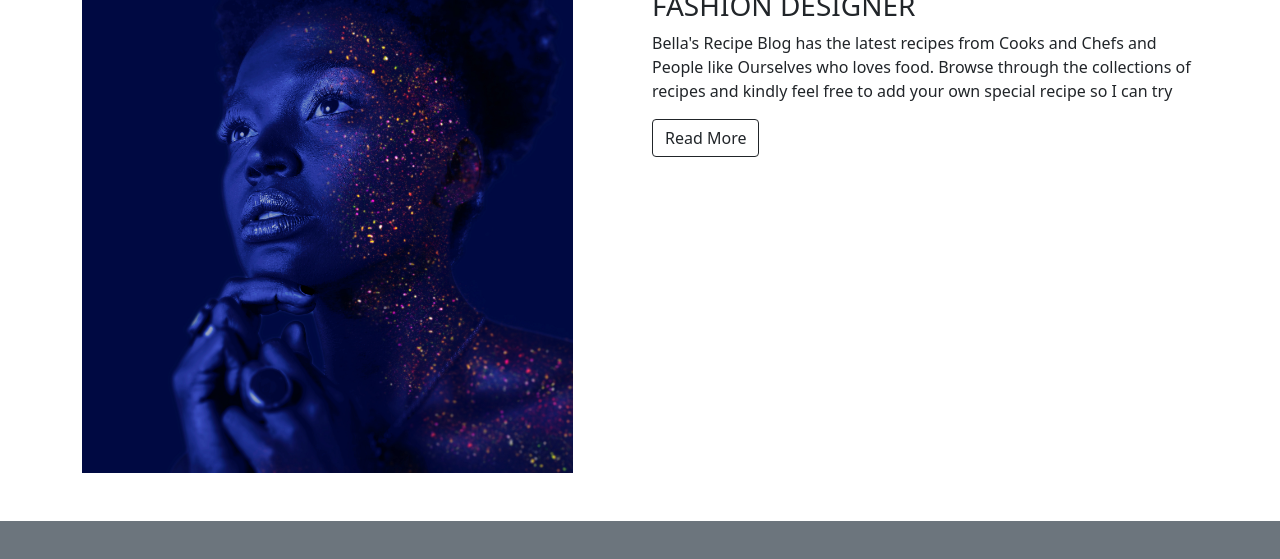
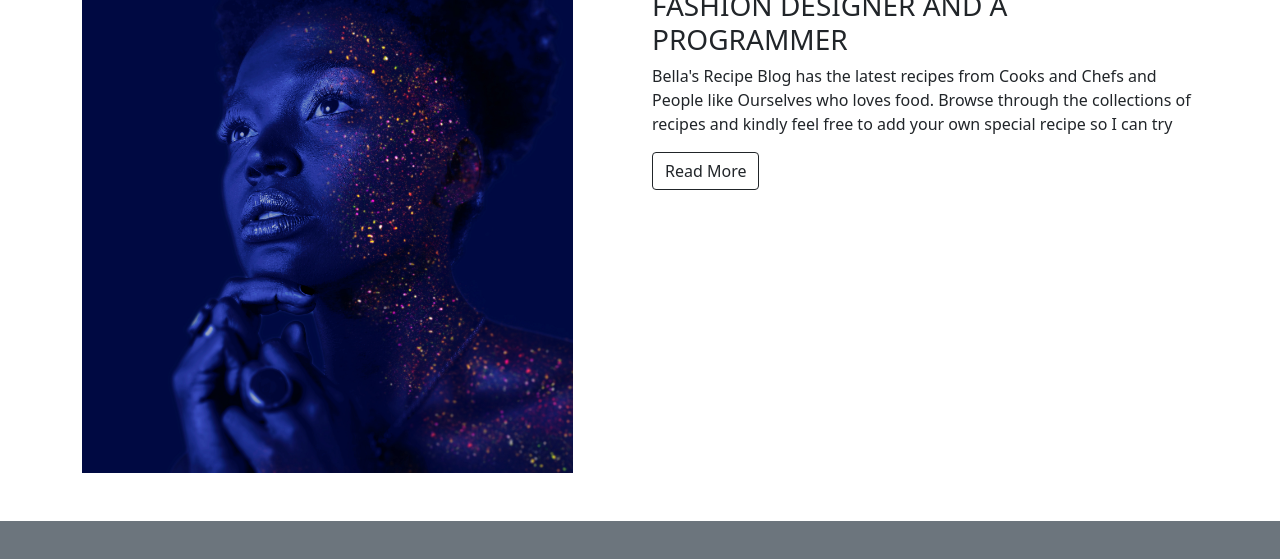
Before and after one commit to Obaayaa-1988/Fashion-blog, a plain HTML site: page index.html in a window 1280 px wide. Shown: the part 139-698 px from the top of the page. Drawn offline with nearby package versions, Linux system fonts and the light colour scheme.

Commit message:
added new title

```diff
--- a/index.html
+++ b/index.html
@@ -66,7 +66,7 @@
 
         <div class="col-md-6">
           <h1>Hi I Am Elisa Mahlison</h1>
-          <h3>FASHION DESIGNER</h3>
+          <h3>FASHION DESIGNER AND A PROGRAMMER</h3>
           <p> Bella's Recipe Blog has the latest recipes from Cooks and Chefs and People like Ourselves who
             loves food. Browse through the collections of recipes and kindly feel free to
             add your own special recipe so I can try</p>
```
